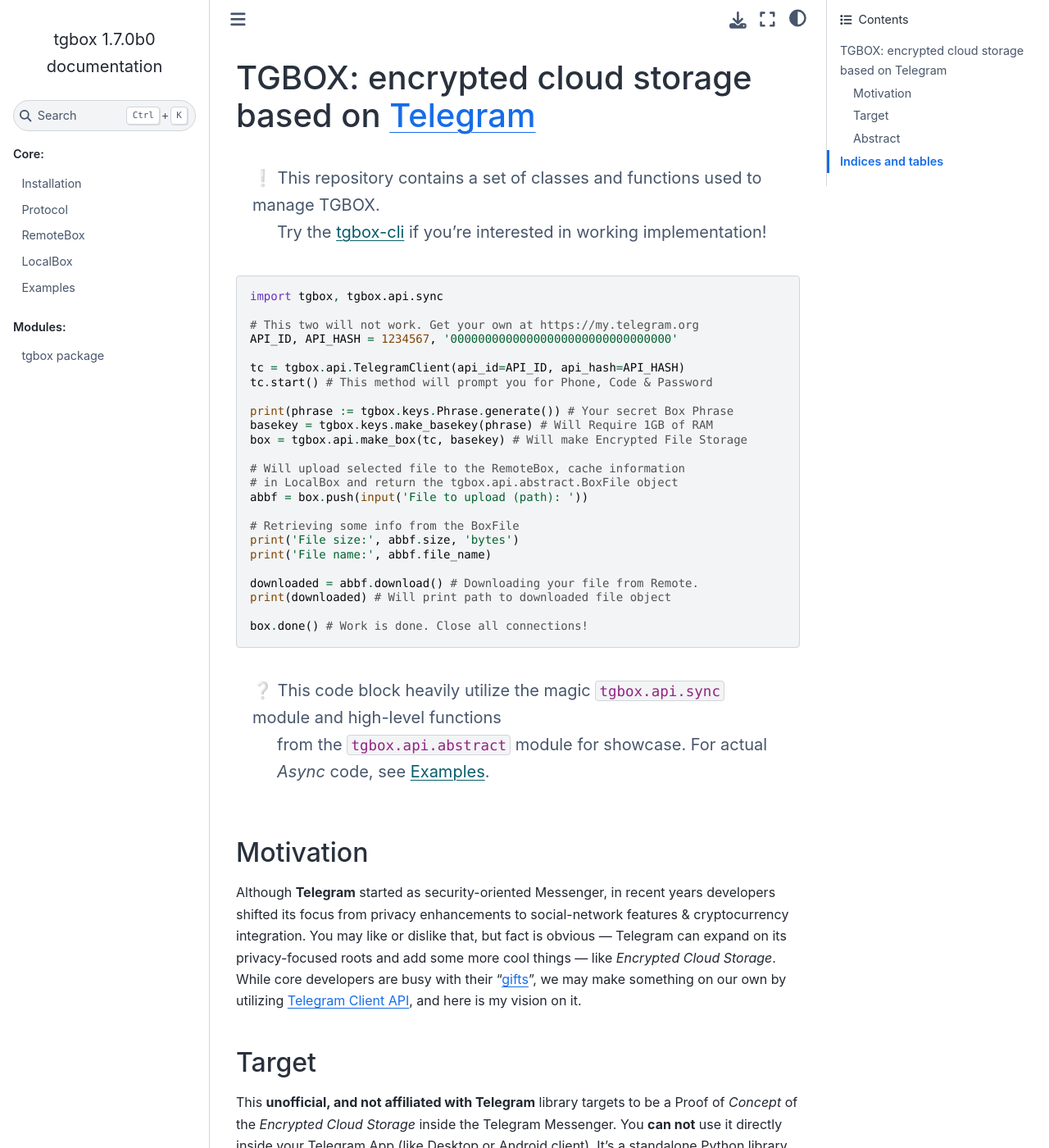
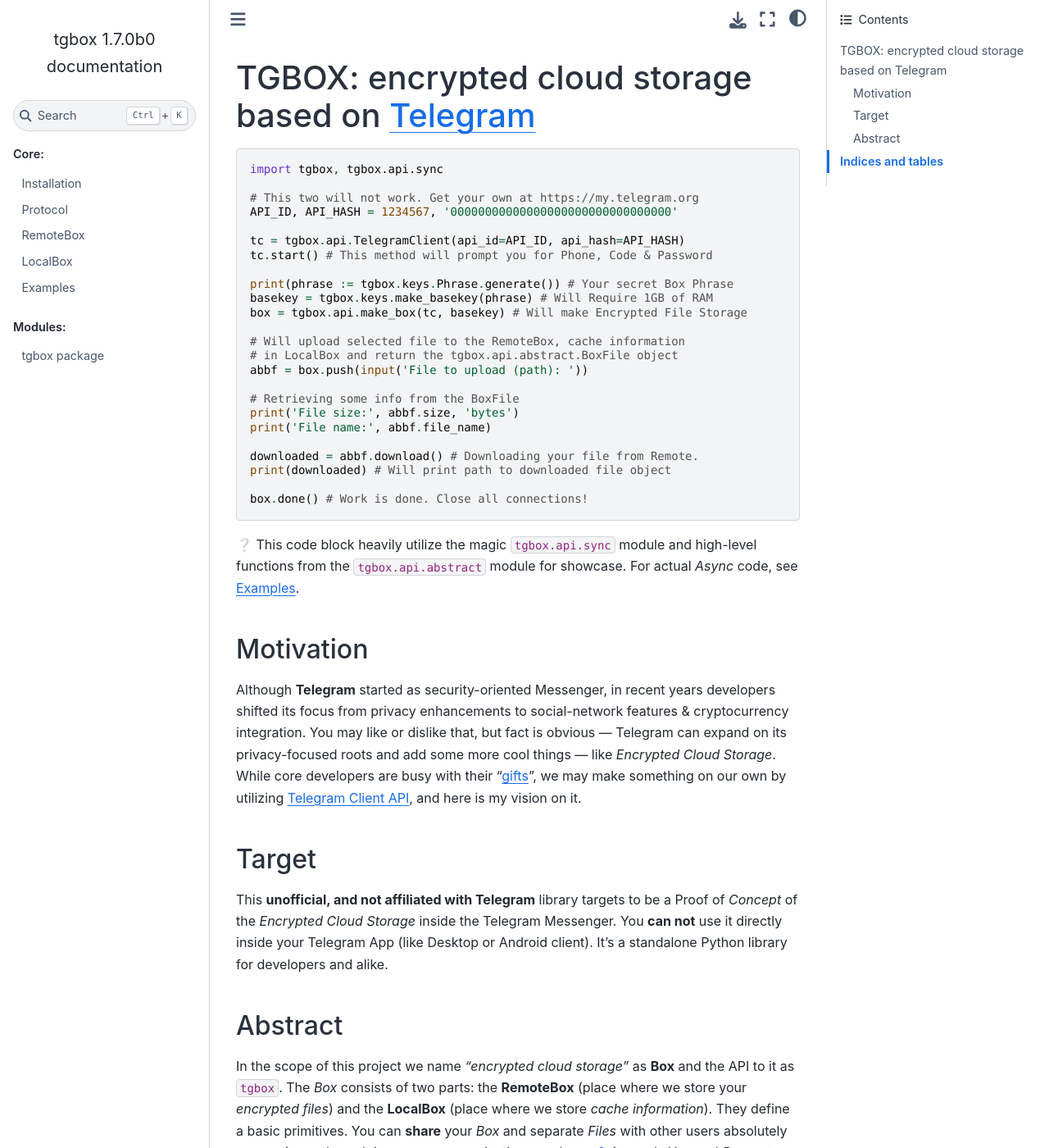
Before and after one commit to NonProjects/tgbox, a Sphinx documentation site: the page built from docs/index.rst, in a window 1280 px wide and 1400 px high. Shown: the whole window at 82% size. Built offline with Sphinx 7.4.7 and the Sphinx Book theme 1.1.4, drawn with Linux system fonts in a browser that asks for light colours; the version number is read from the project's files by our own code.

Commit message:
Update index.rst

```diff
--- a/docs/index.rst
+++ b/docs/index.rst
@@ -1,9 +1,5 @@
 TGBOX: encrypted cloud storage based on `Telegram <https://telegram.org>`__
 ===========================================================================
-.. epigraph::
-
-        | ❕ This repository contains a set of classes and functions used to manage TGBOX.
-        |       Try the `tgbox-cli <https://github.com/NotStatilko/tgbox-cli>`__  if you're interested in working implementation!
 
 .. code-block:: python
 
@@ -32,10 +28,8 @@
 
         box.done() # Work is done. Close all connections!
 
-.. epigraph::
 
-        | ❔ This code block heavily utilize the magic ``tgbox.api.sync`` module and high-level functions
-        |       from the ``tgbox.api.abstract`` module for showcase. For actual *Async* code, see `Examples <https://tgbox.readthedocs.io/en/latest/examples.html>`__.
+❔ This code block heavily utilize the magic ``tgbox.api.sync`` module and high-level functions from the ``tgbox.api.abstract`` module for showcase. For actual *Async* code, see `Examples <https://tgbox.readthedocs.io/en/latest/examples.html>`__.
 
 Motivation
 ----------
```
